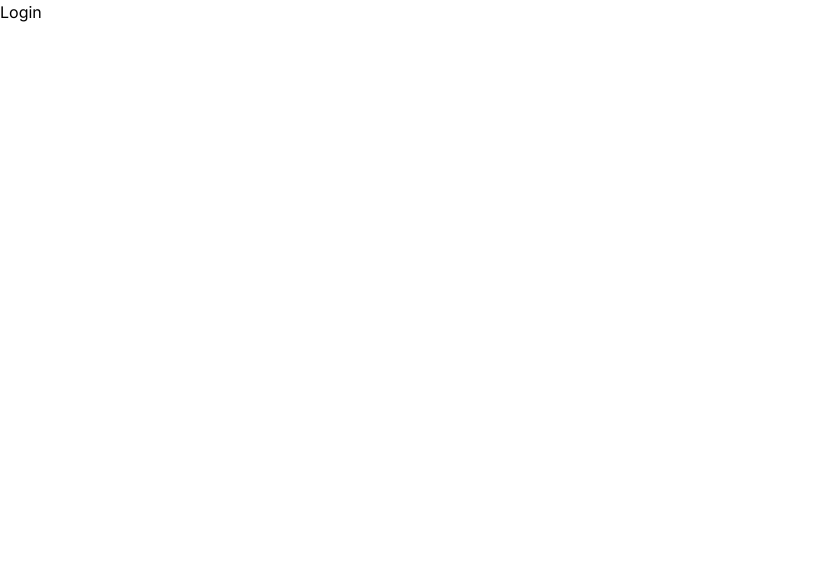
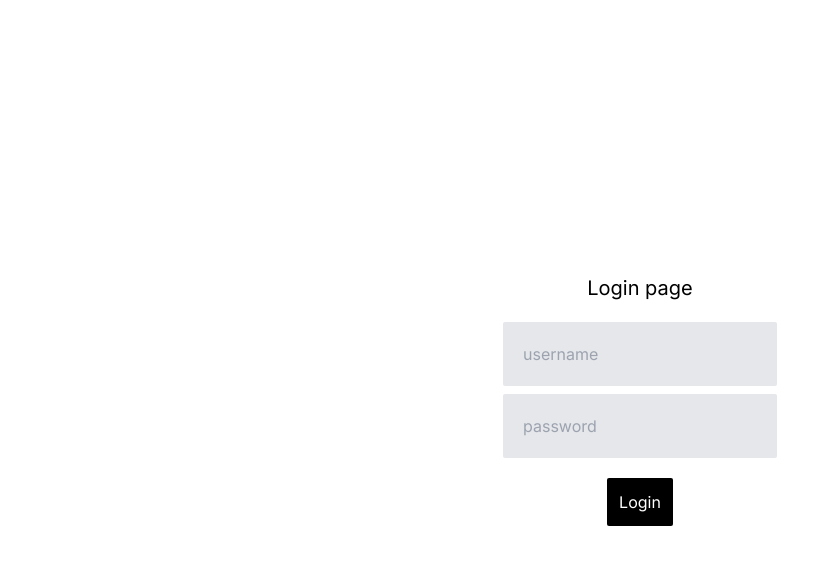
Before and after one commit to AidPuska/news-portal, a Next.js app: page /admin/login in a window 1280 px wide. Shown: the top 564 px of the page, without its empty margins (0-839 px from the left). Built offline with nearby package versions, Linux system fonts and the light colour scheme.

Commit message:
fixed fetch error, done login page

```diff
--- a/src/app/admin/login/page.js
+++ b/src/app/admin/login/page.js
@@ -1,8 +1,49 @@
-import React from 'react'
+"use client"
+
+import React, { useState } from 'react'
 
 const page = () => {
+
+  const [username, setUsername] = useState('')
+  const [password, setPassword] = useState('')
+
+  const handleSubmit = (e) => {
+    e.preventDefault()
+    console.log(username, password)
+  }
+
   return (
-    <div>Login</div>
+    <form onSubmit={handleSubmit} className='w-fit p-5 md:p-0 md:w-full gap-5 h-[100vh] flex flex-col justify-center items-center'>
+      <h1 className='text-xl'>Login page</h1>
+      <div className='flex flex-col gap-2'>
+        <label>
+          <input
+            required
+            placeholder='username'
+            className='bg-gray-200 p-5 rounded-sm'
+            type='text'
+            value={username}
+            onChange={e => setUsername(e.target.value)}
+          />
+        </label>
+        <label>
+          <input
+            required
+            placeholder='password'
+            className='bg-gray-200 p-5 rounded-sm'
+            type='password'
+            value={password}
+            onChange={e => setPassword(e.target.value)}
+          />
+        </label>
+      </div>
+      <button
+        className='bg-black text-white p-3 rounded-sm'
+        type='submit'
+      >
+        Login
+      </button>
+    </form>
   )
 }
 
--- a/src/app/vijesti/[id]/page.js
+++ b/src/app/vijesti/[id]/page.js
@@ -1,7 +1,7 @@
 import SingleNewsPage from '@/pages/SingleNewsPage'
 import React from 'react'
 
-export async function getServerSideProps(id) {
+export async function getData(id) {
   const res = await fetch("https://news-backend-qf0h.onrender.com/api/news/"+id, {
     next: {
       revalidate: 0
@@ -13,7 +13,7 @@ export async function getServerSideProps(id) {
 const page = async ({ params }) => {
 
   const id = params.id
-  const singleNews = await getServerSideProps(id)
+  const singleNews = await getData(id)
 
   return (
     <div>
```
